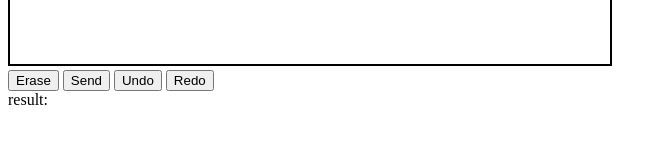
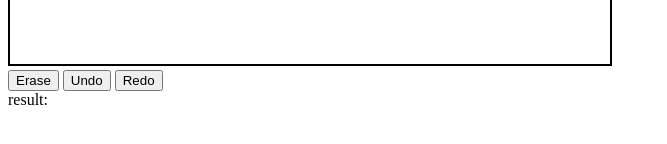
Before and after one commit to tcjiang/magic-handwriting, a plain HTML site: page index.html in a window 1280 px wide. Shown: the part 546-690 px from the top of the page, without its empty margins (0-667 px from the left). Drawn offline with Linux system fonts and the light colour scheme.

Commit message:
Remove send button. Since we call recognize every mouse up.

```diff
--- a/index.html
+++ b/index.html
@@ -13,7 +13,6 @@
     <canvas id="canvas" width="600" height="600" style="border: 2px solid; cursor: crosshair;"></canvas>
     <br>
     <button onclick="canvas.erase()">Erase</button>
-    <button onclick="canvas.recognize()">Send</button>
     <button onclick="canvas.undo()">Undo</button>
     <button onclick="canvas.redo()">Redo</button>
     <br>
```
